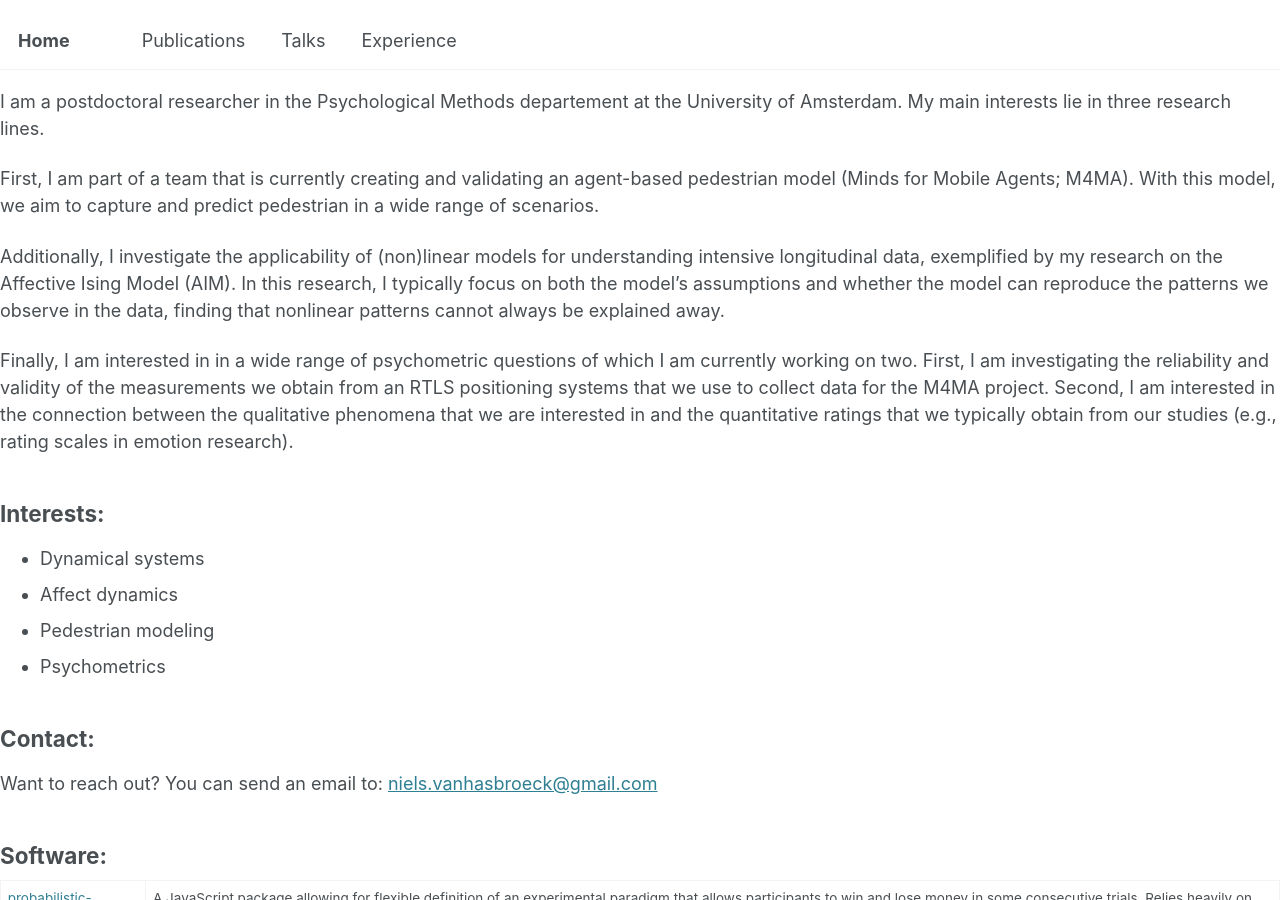
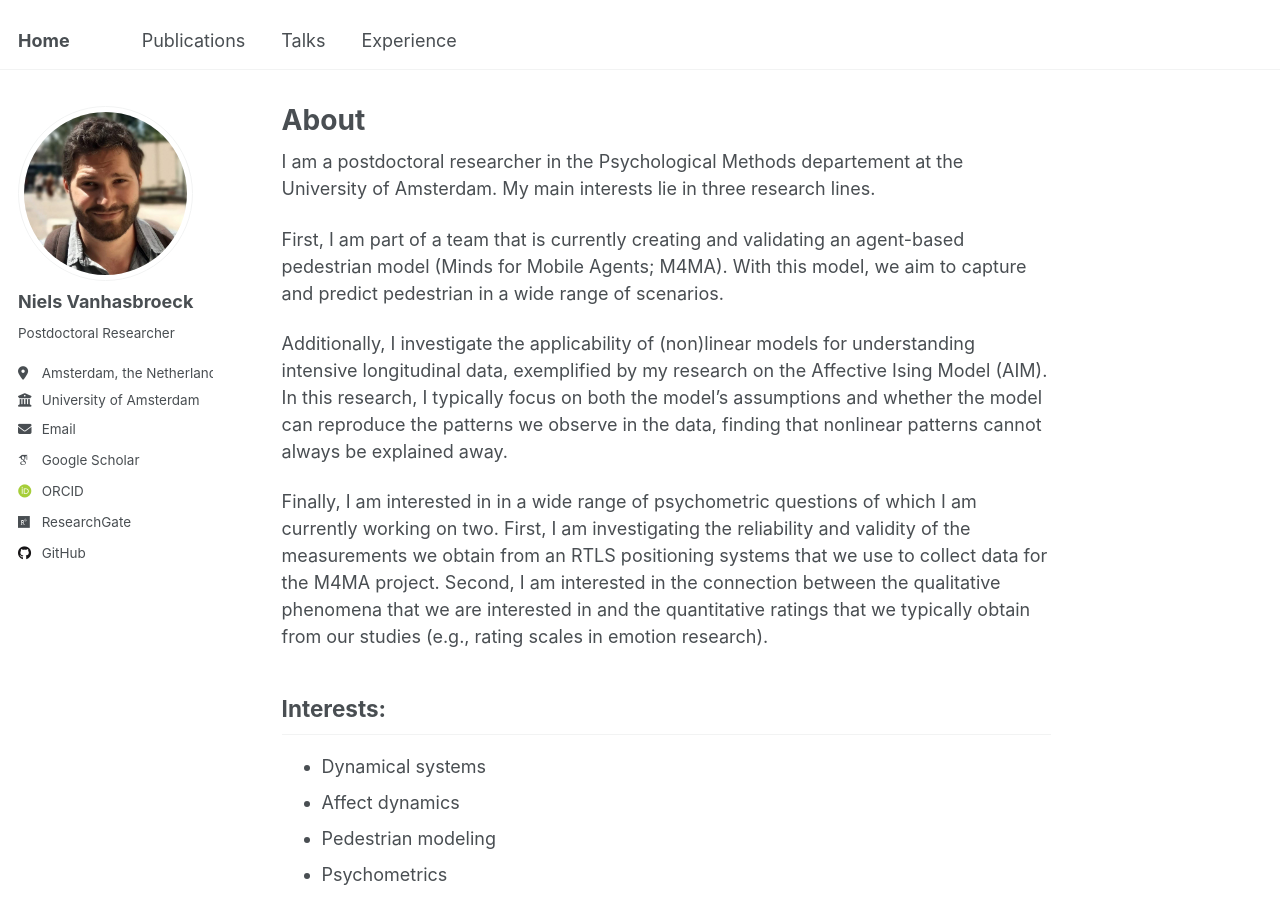
Before and after one commit to ndpvh/ndpvh.github.io, a Jekyll site: the page built from _pages/about.md, in a window 1280 px wide and 900 px high. Built offline with Jekyll 4.4.1, drawn with Linux system fonts in a browser that asks for light colours; some web fonts are replaced; our own code applies the rules of GitHub Pages for plain Markdown files; some of the changed lines change nothing that is shown.

Commit message:
Changes in config

```diff
--- a/_config.yml
+++ b/_config.yml
@@ -241,21 +241,21 @@ defaults:
   #     share: true
   #     related: true
   # _pages
-  # - scope:
-  #     path: ""
-  #     type: pages
-  #   values:
-  #     layout: single
-  #     author_profile: true
+  - scope:
+      path: ""
+      type: pages
+    values:
+      layout: single
+      author_profile: true
   # _teaching
-  # - scope:
-  #     path: ""
-  #     type: teaching
-  #   values:
-  #     layout: single
-  #     author_profile: true
-  #     share: true
-  #     comments: true
+  - scope:
+      path: ""
+      type: teaching
+    values:
+      layout: single
+      author_profile: true
+      share: true
+      comments: true
   # _publications
   - scope:
       path: ""
```
